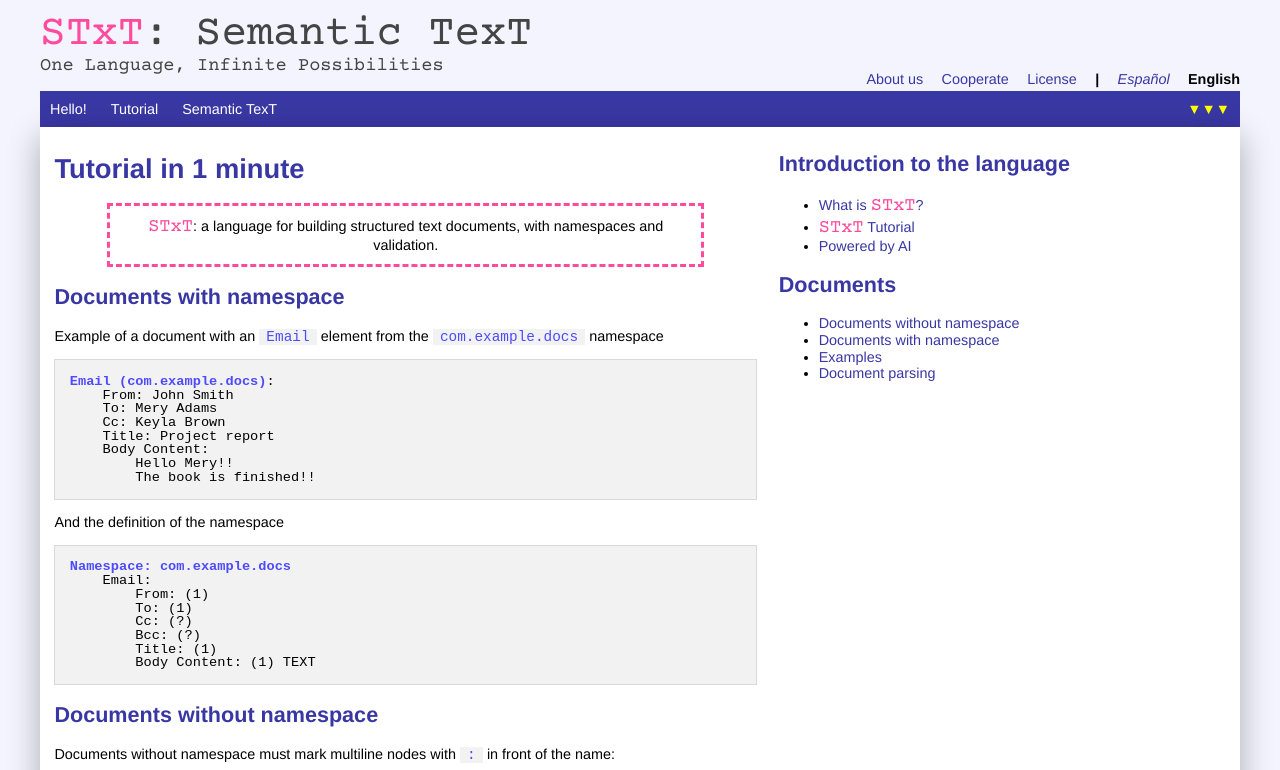
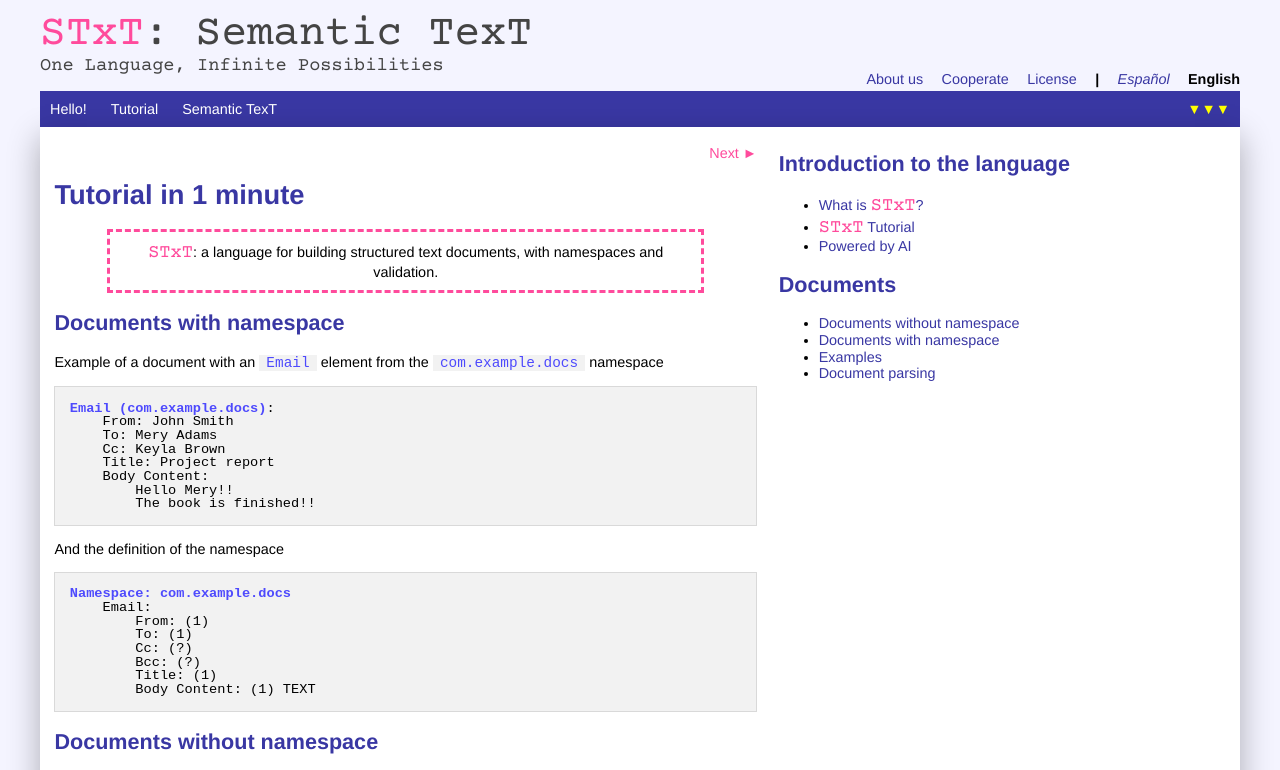
Before and after one commit to mombiela/stxt-dev, a plain HTML site: page index.html in a window 1280 px wide. Shown: the top 770 px of the page. Drawn offline with nearby package versions, Linux system fonts and the light colour scheme.

Commit message:
Next y previous

```diff
--- a/index.html
+++ b/index.html
@@ -82,10 +82,14 @@
     		  </aside>
 
       <article>
+			<div class="column row book_nav clearfix">
+
+				           	<a style="float:right;" href="stxt-language" title="Next">Next &#x25BA;</a>
+			</div>
 
 
 
-						<h1><a id="index_0"></a>Tutorial in 1 minute</h1>
+											<h1><a id="index_0"></a>Tutorial in 1 minute</h1>
 							<div class="row">
 		<div class="alert"><p><strong><span class='STxT'>STxT</span></strong>: a language for building structured text documents, with namespaces and validation.</p>
 </div>
```
Also changed, not shown: es/index.html (+5 -1 lines), es/stxt-language.html (+1 -0 lines), stxt-language.html (+1 -0 lines), 4 other files.
